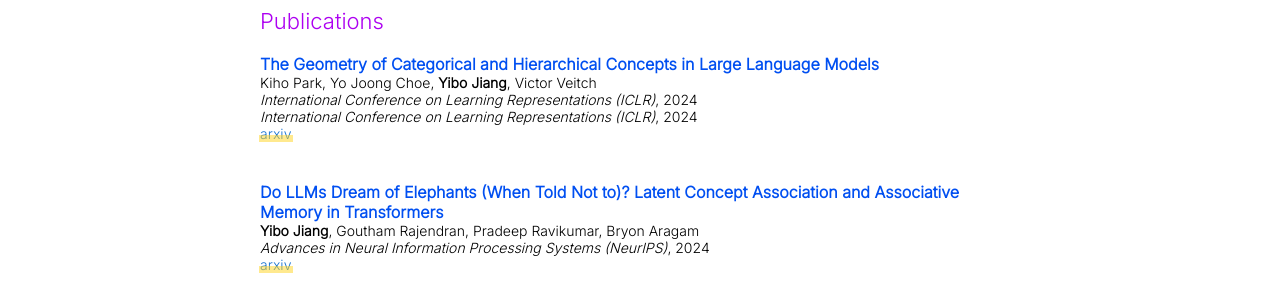
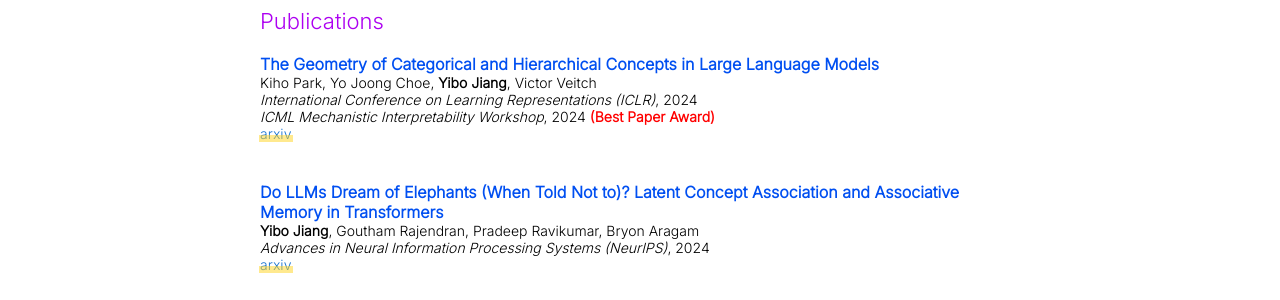
Before and after one commit to ybjiaang/ybjiaang.github.io, a Jekyll site: the page built from _posts/2024-7-02-category.markdown, in a window 1280 px wide. Shown: the part 560-860 px from the top of the page. Built offline with Jekyll 4.4.1, drawn with Linux system fonts in a browser that asks for light colours.

Commit message:
Update default.html

```diff
--- a/_layouts/default.html
+++ b/_layouts/default.html
@@ -136,9 +136,9 @@
               {% endif %}
               <br>
               {% if post.workshop %}
-              <em>{{post.venue}}</em>, {{ post.date | date: "%Y" }}
+              <em>{{post.workshop}}</em>, {{ post.date | date: "%Y" }}
               {% if post.workshopaward %}
-              <strong style="color: red;">{{post.award}}</strong>
+              <strong style="color: red;">{{post.workshopaward}}</strong>
               {% endif %}
               <br>
               {% endif %}
```
